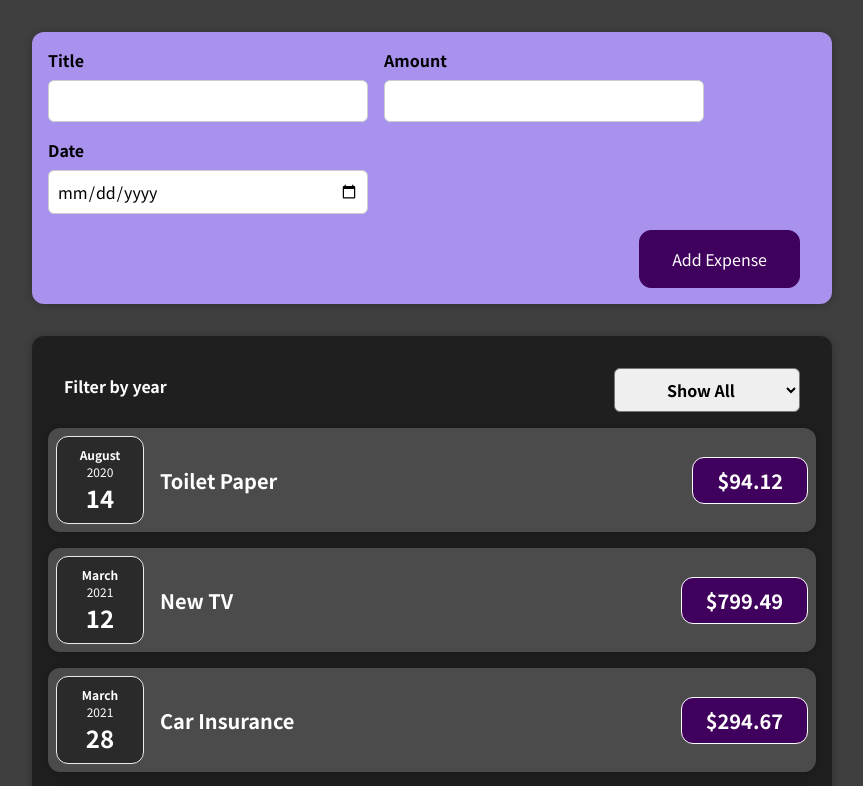
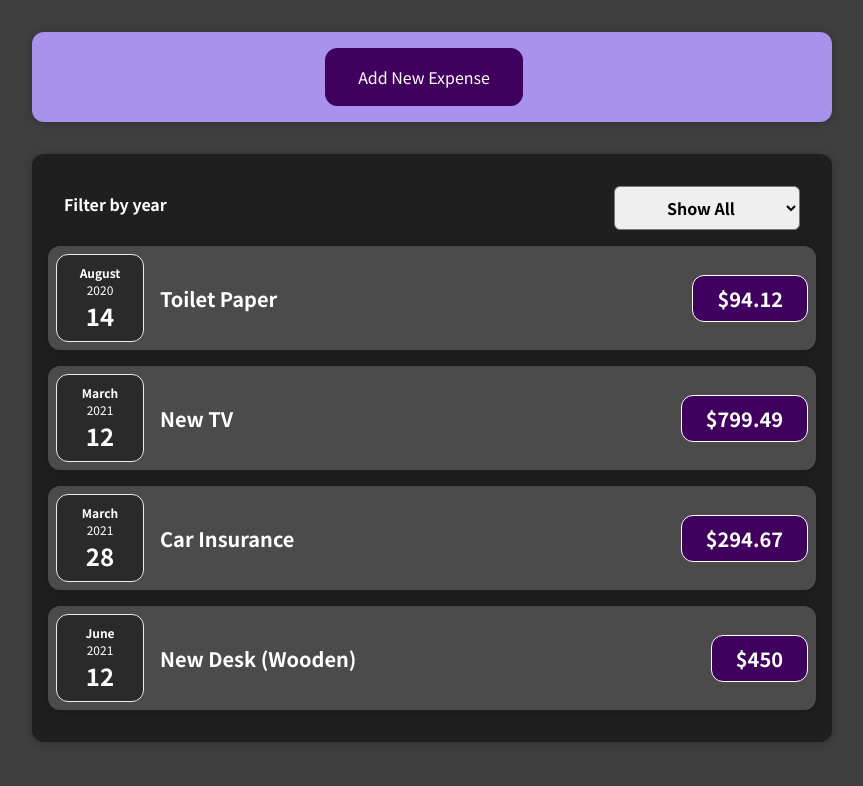
Before and after one commit to RomariosGoIT/first-project, a React (Create React App) app: page / in a window 1280 px wide. Shown: the top 786 px of the page, without its empty margins (208-1071 px from the left). Built offline with nearby package versions, Linux system fonts and the light colour scheme.

Commit message:
ADD: Add New Exp btn added

```diff
--- a/src/components/ExpenseItems.js
+++ b/src/components/ExpenseItems.js
@@ -5,6 +5,7 @@ import Card from './Card';
 
 const ExpenseItems = props => {
   return (
+    <li>
       <Card className="expense-item">
         <ExpenseDate date={props.date} />
         <div className="expense-item__description ">
@@ -12,6 +13,7 @@ const ExpenseItems = props => {
           <div className="expense-item__price">${props.amount}</div>
         </div>
       </Card>
+    </li>
   );
 };
 
--- /dev/null
+++ b/src/components/NewExpense/AddNewExpense.js
@@ -0,0 +1,12 @@
+import React from 'react';
+import '../css/AddNewExpense.css';
+
+function AddNewExpense({ onAddNewExpense }) {
+  return (
+    <div className="add_new-expense__actions">
+      <button onClick={onAddNewExpense}>Add New Expense</button>
+    </div>
+  );
+}
+
+export default AddNewExpense;
--- a/src/components/NewExpense/ExpenseForm.js
+++ b/src/components/NewExpense/ExpenseForm.js
@@ -2,7 +2,7 @@ import React, { useState } from 'react';
 
 import '../css/ExpenseForm.css';
 
-const ExpenseForm = ({ onSaveExpanseData }) => {
+const ExpenseForm = ({ onSaveExpanseData, onCancelClick }) => {
   const [enteredTitle, setEnteredTitle] = useState('');
   const [enteredAmount, setEnteredAmount] = useState('');
   const [enteredDate, setEnteredDate] = useState('');
@@ -55,6 +55,9 @@ const ExpenseForm = ({ onSaveExpanseData }) => {
         </div>
       </div>
       <div className="new-expense__actions">
+        <div className="cancel__btn" onClick={onCancelClick}>
+          Cancel
+        </div>
         <button type="submit">Add Expense</button>
       </div>
     </form>
--- a/src/components/NewExpense/NewExpense.js
+++ b/src/components/NewExpense/NewExpense.js
@@ -1,20 +1,36 @@
-import React from 'react';
+import React, { useState } from 'react';
 import '../css/NewExpense.css';
 import './ExpenseForm';
 import ExpenseForm from './ExpenseForm';
+import AddNewExpense from './AddNewExpense';
 
 const NewExpense = ({ onGetExpenseData }) => {
+  const [showExpForm, setShowExpForm] = useState(false);
+
   const savedExpanseData = enteredExpanseData => {
     const expanseData = {
       ...enteredExpanseData,
       id: Math.random().toString(),
     };
     onGetExpenseData(expanseData);
+    setShowExpForm(false);
+  };
+
+  const showExpenseFormHandler = () => {
+    setShowExpForm(true);
+  };
+
+  const hideExpenseFormHandler = () => {
+    setShowExpForm(false);
   };
 
   return (
     <div className="new-expense">
-      <ExpenseForm onSaveExpanseData={savedExpanseData} />
+      {showExpForm ? (
+        <ExpenseForm onSaveExpanseData={savedExpanseData} onCancelClick={hideExpenseFormHandler} />
+      ) : (
+        <AddNewExpense onAddNewExpense={showExpenseFormHandler} />
+      )}
     </div>
   );
 };
--- /dev/null
+++ b/src/components/css/AddNewExpense.css
@@ -0,0 +1,3 @@
+.add_new-expense__actions {
+  text-align: center;
+}
--- a/src/components/css/NewExpense.css
+++ b/src/components/css/NewExpense.css
@@ -9,7 +9,12 @@
   box-shadow: 0 1px 8px rgba(0, 0, 0, 0.25);
 }
 
-.new-expense button {
+.cancel__btn {
+  display: inline-block;
+}
+
+.new-expense button,
+.cancel__btn {
   font: inherit;
   cursor: pointer;
   padding: 1rem 2rem;
@@ -21,7 +26,9 @@
 }
 
 .new-expense button:hover,
-.new-expense button:active {
+.new-expense button:active,
+.new-expense .cancel__btn:hover,
+.new-expense .cancel__btn:active {
   background-color: #510674;
   border-color: #510674;
 }
```
Also changed, not shown: 1 other file (tests, documents, lock files or other folders). Lines whose indentation alone changed are shown as unchanged.
